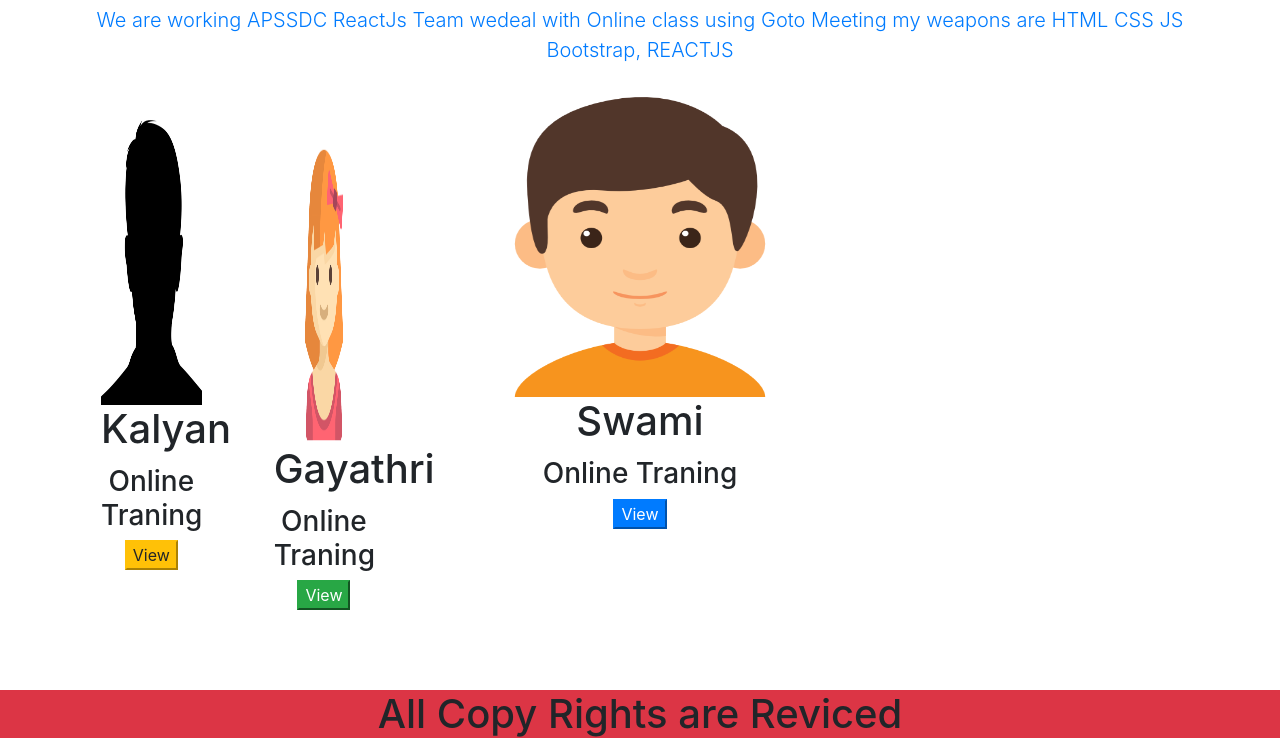
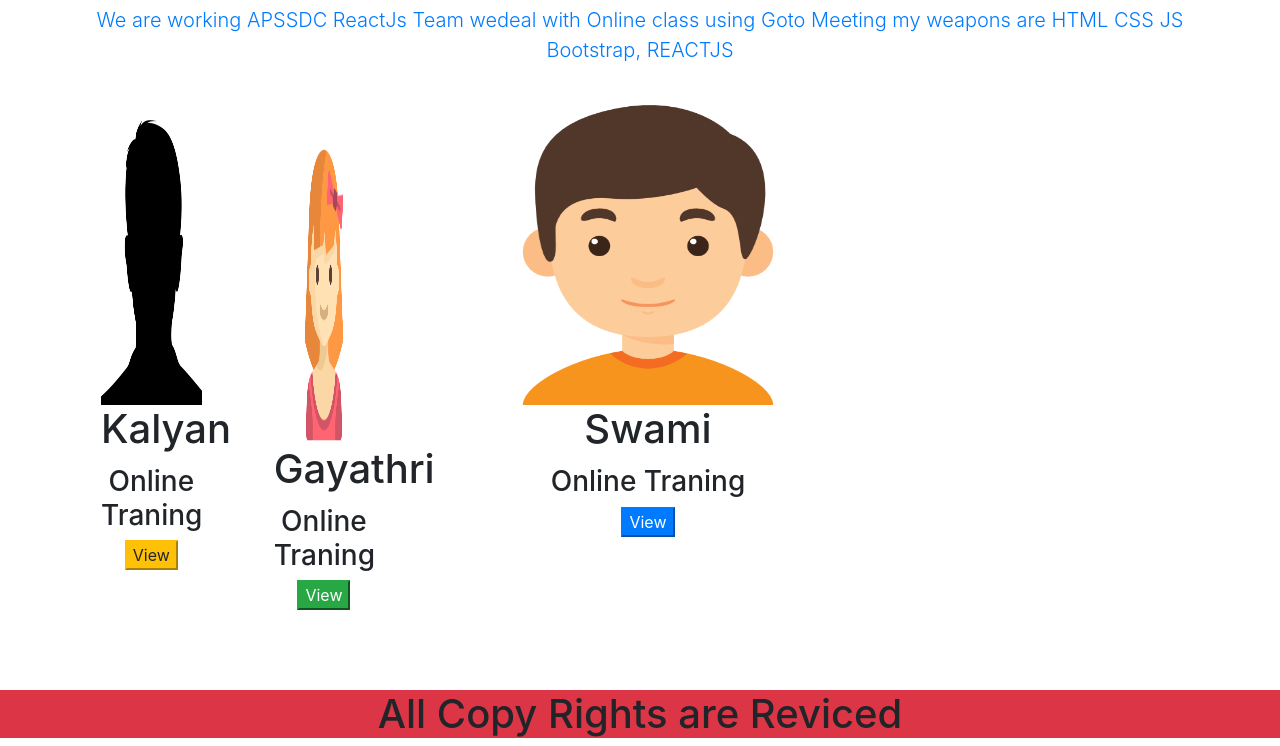
Before and after one commit to NagaLakshmibalireddi/reactjs_nov16, a plain HTML site: page bootstrap/website.html in a window 1280 px wide. Shown: the part 453-1199 px from the top of the page. Drawn offline with nearby package versions, Linux system fonts and the light colour scheme.

Commit message:
hello boot

```diff
--- a/bootstrap/website.html
+++ b/bootstrap/website.html
@@ -97,7 +97,7 @@ View
 			</div>
 		</div>
 			<!-- Card-3 -->
-			<div class="column text-center py-3 p-3 m-8">
+			<div class="column text-center py-3 p-3 m-2">
 				<img src="card3.png" alt="card3" style="width:100%">
 				<h1 class="card-title">Swami</h1>
 				<h3 class="card-text">Online Traning</h3>
```
